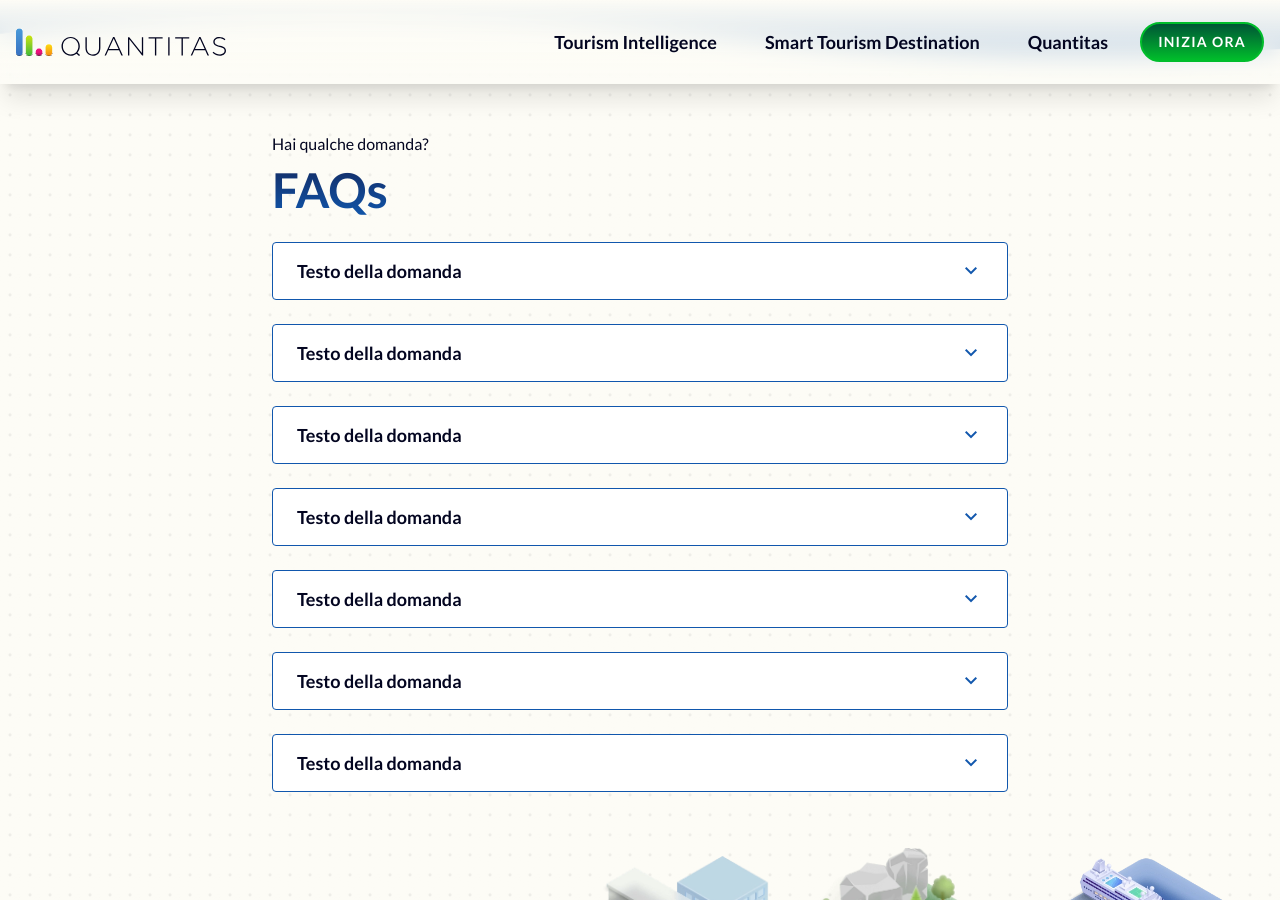
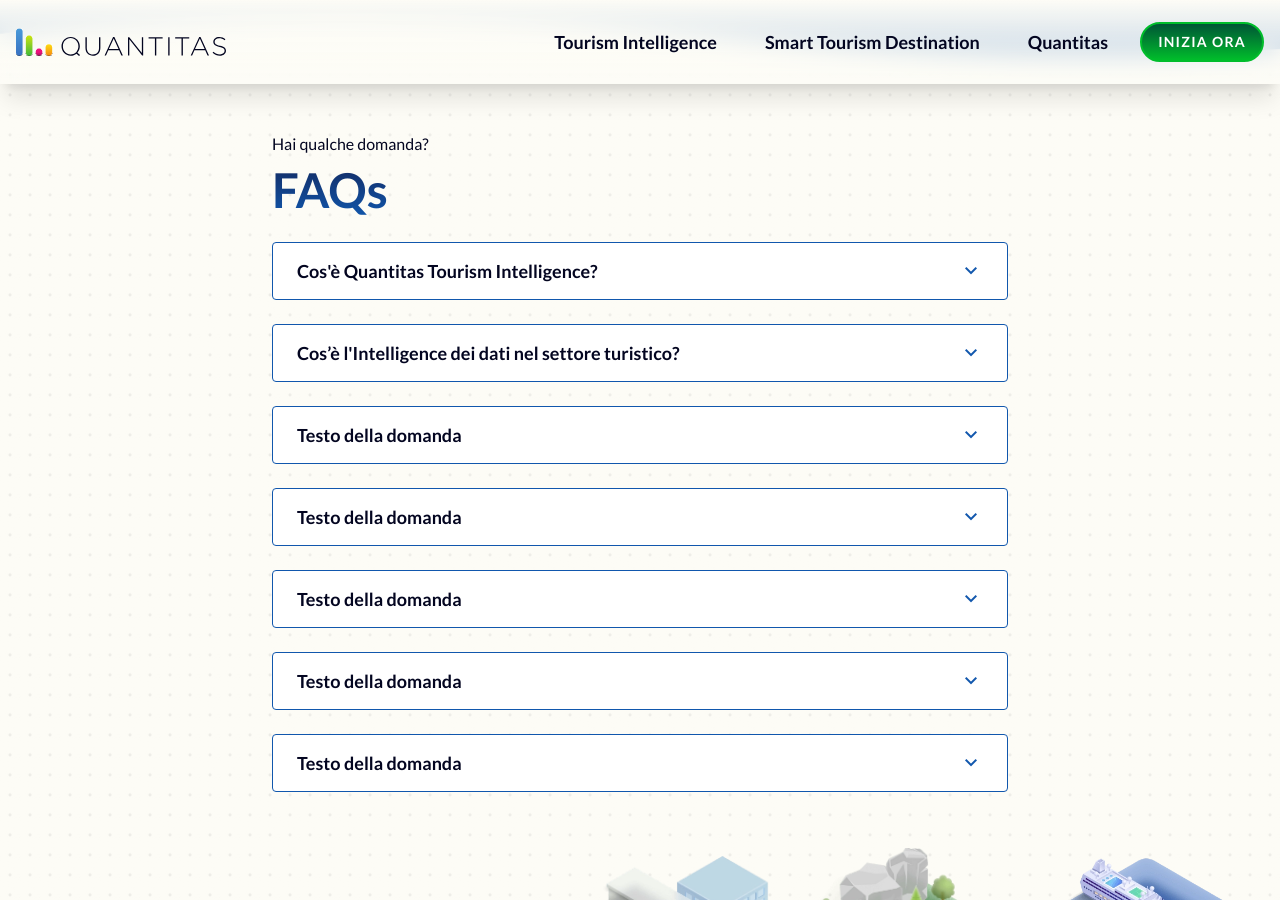
Before and after one commit to Quantitas-srl-org/tourism_promo, a Jekyll site: the page built from index.markdown, in a window 1280 px wide and 900 px high, scrolled down 9067 px. Built offline with Jekyll 4.4.1, drawn with Linux system fonts in a browser that asks for light colours; some web fonts are replaced; some of the changed lines change nothing that is shown.

Commit message:
add 2 FAQ

```diff
--- a/_config.yml
+++ b/_config.yml
@@ -56,17 +56,12 @@
     alt: Logo di G20 Spiagge Italiane
 
 faqs:
-  - question: Testo della domanda
+  - question: Cos'è Quantitas Tourism Intelligence?
     answer: >-
-      Lorem ipsum dolor sit amet, consectetur adipiscing elit, sed do eiusmod tempor incididunt ut labore et dolore magna aliqua.
-      Ut enim ad minim veniam, quis nostrud exercitation ullamco laboris nisi ut aliquip ex ea commodo consequat. Duis aute irure
-      dolor in reprehenderit in voluptate velit esse cillum dolore eu fugiat nulla pariatur. Excepteur sint occaecat cupidatat non
-  - question: Testo della domanda
+      Quantitas Tourism Intelligence è la soluzione che ti permette di gestire i dati della DMO (Destination Management Organization) per decidere strategicamente usando  informazioni precise e affidabili.
+  - question: Cos’è l'Intelligence dei dati nel settore turistico?
     answer: >-
-      Lorem ipsum dolor sit amet, consectetur adipiscing elit, sed do eiusmod tempor incididunt ut labore et dolore magna aliqua.
-      Ut enim ad minim veniam, quis nostrud exercitation ullamco laboris nisi ut aliquip ex ea commodo consequat. Duis aute irure
-      dolor in reprehenderit in voluptate velit esse cillum dolore eu fugiat nulla pariatur. Excepteur sint occaecat cupidatat non
-      proident, sunt in culpa qui officia deserunt mollit anim id est laborum.
+      L'Intelligence dei dati è la somma di: selezione,integrazione e analisi di dati chiave come flussi turistici, presenze e nazionalità. Riduce il rumore di troppe e confuse informazioni per comprendere meglio il tuo territorio e  le decisioni.
   - question: Testo della domanda
     answer: >-
       Lorem ipsum dolor sit amet, consectetur adipiscing elit, sed do eiusmod tempor incididunt ut labore et dolore magna aliqua.
```
